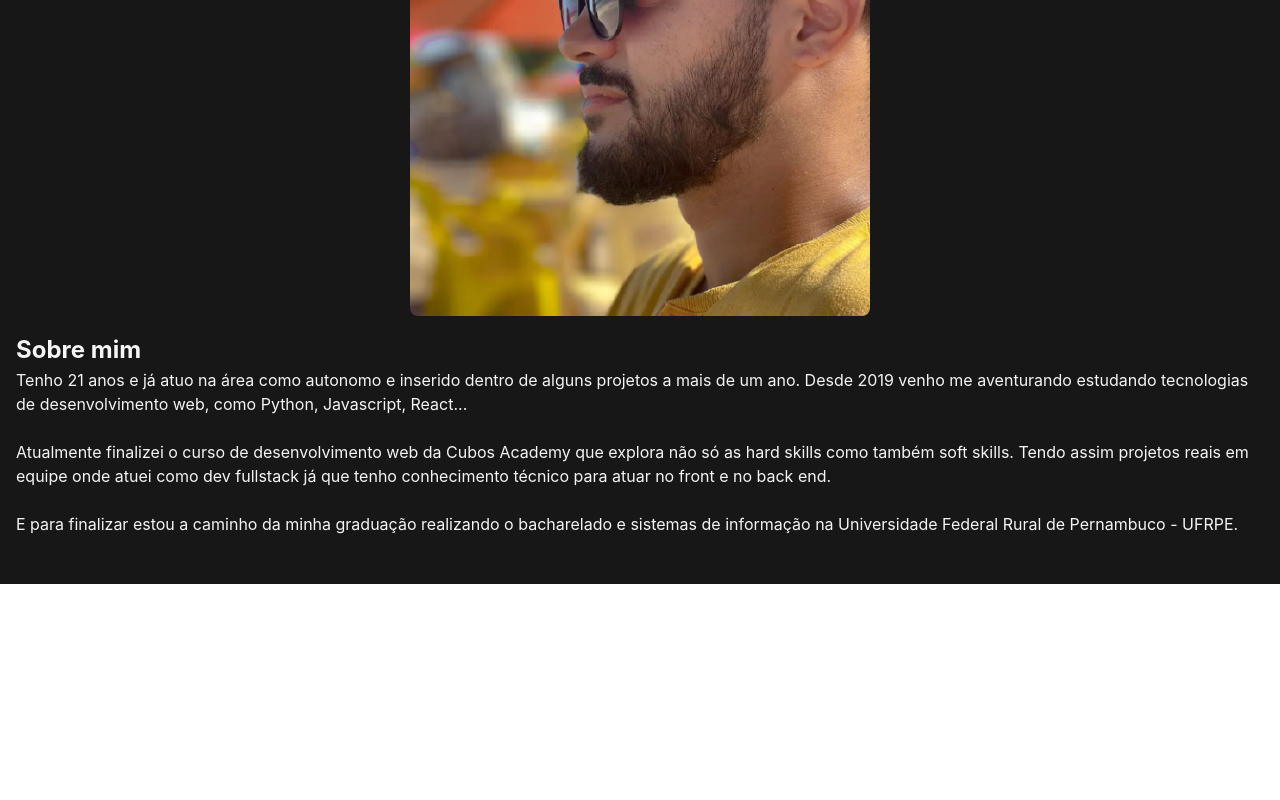
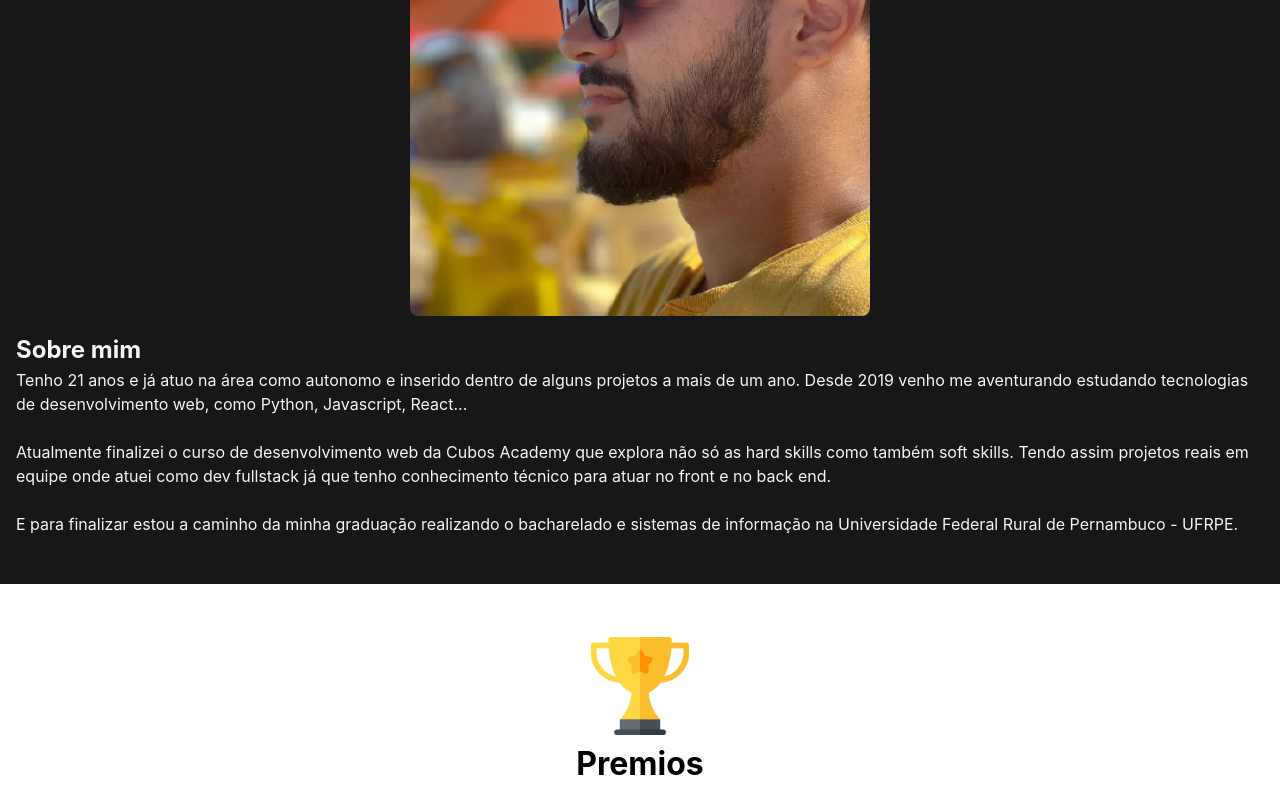
Before and after one commit to Feppeli/portifolio, a React (Vite) app: page / in a window 1280 px wide. Shown: the part 1048-1848 px from the top of the page. Before the commit the page ends 1632 px from the top, so only its background shows below. Built offline with nearby package versions, Linux system fonts and the light colour scheme.

Commit message:
build: premiacoes

```diff
--- a/src/App.css
+++ b/src/App.css
@@ -1,3 +1,4 @@
+@charset "UTF-8";
 * {
   padding: 0;
   margin: 0;
@@ -64,6 +65,11 @@ main .buttonBox a {
   font-size: 1.2rem;
   font-weight: bold;
 }
+main .buttonBox:hover {
+  transition: 0.8s;
+  background: #3f3f3f;
+  border-radius: 25px;
+}
 main .arrowIcon {
   margin-top: 5rem;
   width: 3.5rem;
@@ -104,4 +110,27 @@ main .floating {
   color: #f5f5f5;
   padding: 1rem;
   padding-bottom: 3rem;
+}
+
+/* premiações */
+.premiacoes .premiacoesHeader {
+  display: flex;
+  align-items: center;
+  justify-content: center;
+  flex-direction: column;
+  width: 100%;
+  margin-top: 2.5rem;
+}
+.premiacoes .trofeuIcon {
+  width: 100px;
+  animation: pulse 2s infinite ease-in-out;
+}
+@keyframes pulse {
+  50% {
+    transform: scale(0.9);
+  }
+}
+.premiacoes h1 {
+  margin-top: 0.3rem;
+  font-size: 2rem;
 }/*# sourceMappingURL=App.css.map */
--- a/src/App.jsx
+++ b/src/App.jsx
@@ -3,6 +3,7 @@ import menuIcon from './assets/icons/interface.png'
 import perfilImage from './assets/Perfil image.png'
 
 import arrowIcon from './assets/icons/down-arrow.png'
+import trofeu from './assets/icons/trofeu.png'
 
 function App() {
 
@@ -33,7 +34,7 @@ function App() {
         <img src={arrowIcon} alt="" className='arrowIcon floating' />
       </main>
 
-{/* about */}
+      {/* about */}
       <section className='about'>
         <div className='imageBox'>
           <h1>Quem sou?</h1>
@@ -46,6 +47,19 @@ function App() {
           <p>E para finalizar estou a caminho da minha graduação realizando o bacharelado e sistemas de informação na Universidade Federal Rural de Pernambuco - UFRPE.</p>
         </div>
       </section>
+
+      <section className="premiacoes">
+        <div className='premiacoesHeader container'>
+          <img src={trofeu} alt="trofeu" className='trofeuIcon' />
+          <h1>Premios</h1>
+        </div>
+
+        <div className="premiacoesContainer">
+          <div className="premiacao">
+
+          </div>
+        </div>
+      </section>
     </section>
 
 
--- a/src/App.sass
+++ b/src/App.sass
@@ -71,6 +71,11 @@ main
             font-size: 1.2rem
             font-weight: bold
 
+    .buttonBox:hover
+        transition: 0.8s
+        background: #3f3f3f
+        border-radius: 25px
+
     .arrowIcon
         margin-top: 5rem
         width: 3.5rem
@@ -113,3 +118,28 @@ main
         padding: 1rem
 
         padding-bottom: 3rem
+
+/* premiações */
+
+.premiacoes
+
+    .premiacoesHeader
+        display: flex
+        align-items: center
+        justify-content: center
+        flex-direction: column
+
+        width: 100%
+        margin-top: 2.5rem
+
+    .trofeuIcon
+        width: 100px
+        animation: pulse 2s infinite ease-in-out
+
+    @keyframes  pulse
+        50%
+            transform: scale(0.9)
+
+    h1
+        margin-top: .3rem
+        font-size: 2rem
```
Also changed, not shown: 1 other file (tests, documents, lock files or other folders).
